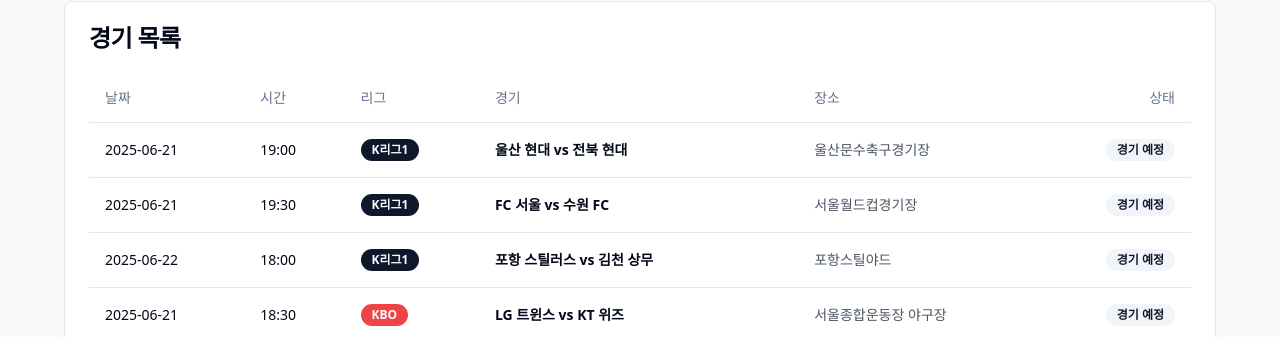
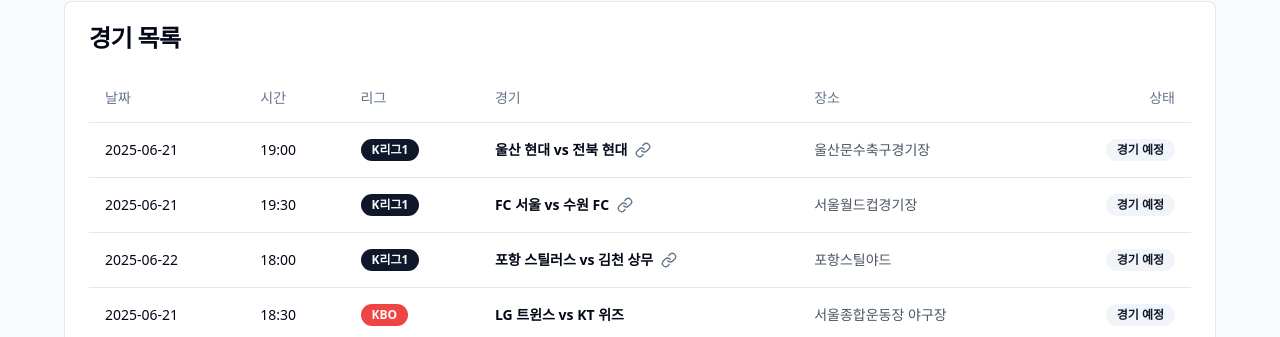
Before and after one commit to bisang1/mimic-page-creator-buddy, a React (Vite) app: page /match-schedule in a window 1280 px wide. Shown: the part 171-508 px from the top of the page. Built offline with nearby package versions, Linux system fonts and the light colour scheme.

Commit message:
Fix: Add links to match schedule
Add links to external sites for match schedule details.

```diff
--- a/src/pages/MatchSchedule.tsx
+++ b/src/pages/MatchSchedule.tsx
@@ -1,8 +1,7 @@
-
 import { Badge } from "@/components/ui/badge";
 import { Card, CardContent, CardHeader, CardTitle } from "@/components/ui/card";
 import { Table, TableBody, TableCell, TableHead, TableHeader, TableRow } from "@/components/ui/table";
-import { Calendar } from "lucide-react";
+import { Calendar, Link } from "lucide-react";
 
 const MatchSchedule = () => {
   const scheduleData = [
@@ -14,6 +13,7 @@ const MatchSchedule = () => {
       venue: "울산문수축구경기장",
       status: "경기 예정",
       statusVariant: "secondary",
+      url: "https://www.kleague.com/schedule",
     },
     {
       date: "2025-06-21",
@@ -23,6 +23,7 @@ const MatchSchedule = () => {
       venue: "서울월드컵경기장",
       status: "경기 예정",
       statusVariant: "secondary",
+      url: "https://www.kleague.com/schedule",
     },
     {
       date: "2025-06-22",
@@ -32,6 +33,7 @@ const MatchSchedule = () => {
       venue: "포항스틸야드",
       status: "경기 예정",
       statusVariant: "secondary",
+      url: "https://www.kleague.com/schedule",
     },
     {
       date: "2025-06-21",
@@ -108,7 +110,16 @@ const MatchSchedule = () => {
                     <TableCell>
                       <Badge variant={game.league === 'K리그1' ? 'default' : 'destructive'}>{game.league}</Badge>
                     </TableCell>
-                    <TableCell className="font-semibold">{game.match}</TableCell>
+                    <TableCell className="font-semibold">
+                      <div className="flex items-center gap-2">
+                        {game.match}
+                        {game.url && (
+                          <a href={game.url} target="_blank" rel="noopener noreferrer" title="자세히 보기">
+                            <Link className="w-4 h-4 text-muted-foreground hover:text-primary transition-colors" />
+                          </a>
+                        )}
+                      </div>
+                    </TableCell>
                     <TableCell className="hidden sm:table-cell text-gray-600">{game.venue}</TableCell>
                     <TableCell className="text-right">
                       <Badge variant={game.statusVariant as any}>{game.status}</Badge>
```
